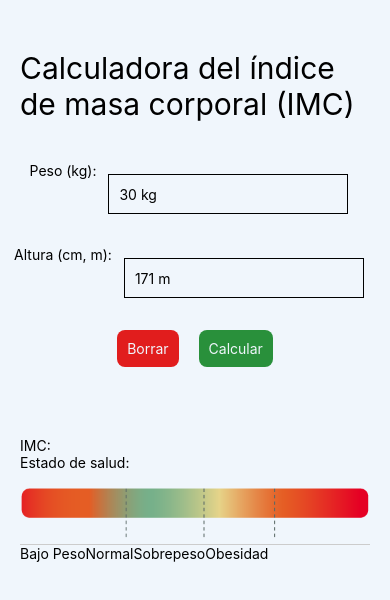
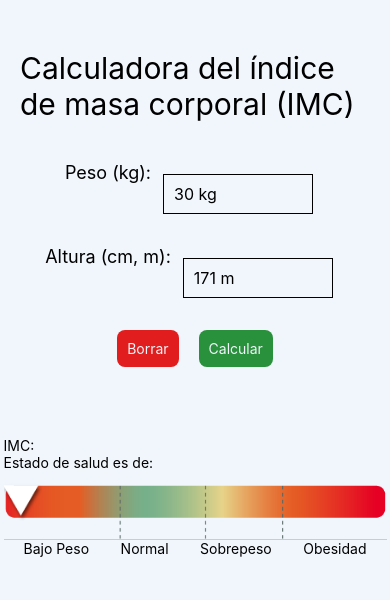
Before and after one commit to JoseCarlos00/calculadora-IMC-app, a React Native app: screen / in a window 390 px wide. Shown: the top 600 px of the page. Built offline with nearby package versions, Linux system fonts and the light colour scheme.

Commit message:
Add: se agrego indicador para el tipo de categoria

```diff
--- a/App.js
+++ b/App.js
@@ -9,18 +9,14 @@ import {
 	TouchableWithoutFeedback,
 	Keyboard,
 	Image,
-	Dimensions,
 } from 'react-native';
 
-const { width: widthWindows, height: heightWindows } = Dimensions.get('window');
-console.log({ widthWindows, heightWindows });
-
-import barraIMC from './assets/barraimc_barras.png';
-import indicator from './assets/trianguloblanco.png';
+import ImageBarraIMC from './assets/barraimc_barras.png';
+import ImageIndicator from './assets/trianguloblanco.png';
 
 export default function App() {
 	const [medidas, setMedidas] = useState({ peso: '', altura: '' });
-	const [IMC, setIMC] = useState('');
+	const [resultIMC, setResultIMC] = useState({ IMC: '', category: { label: '', left: 0 } });
 
 	const handleChangeInputWeight = (newValue) => {
 		setMedidas({ ...medidas, peso: newValue });
@@ -32,7 +28,37 @@ export default function App() {
 
 	const resetValues = () => {
 		setMedidas({ peso: '', altura: '' });
-		setIMC('');
+		setResultIMC('');
+	};
+
+	const getStateSalud = (IMC) => {
+		if (!IMC) {
+			return 'No calculado';
+		}
+
+		/**
+		 * Propiedad `left`
+		 * Bajo: 10
+		 * Normal: 120
+		 * Sobrepeso: 210
+		 * Obesidad: 280
+		 */
+
+		if (IMC < 18.5) {
+			return { label: 'Bajo peso', left: 0 };
+		}
+
+		if (IMC >= 18.5 && IMC < 25) {
+			return { label: 'Normal', left: 120 };
+		}
+
+		if (IMC >= 25 && IMC < 30) {
+			return { label: 'Sobrepeso', left: 210 };
+		}
+
+		if (IMC >= 30) {
+			return { label: 'Obesidad', left: 280 };
+		}
 	};
 
 	const calculateIMC = () => {
@@ -44,9 +70,11 @@ export default function App() {
 			altura = altura / 100;
 		}
 
-		const imc = peso / altura ** 2;
+		let imc = peso / altura ** 2;
+		const category = getStateSalud(imc);
 
-		setIMC(imc.toFixed(2));
+		setResultIMC({ IMC: imc.toFixed(2), category });
+		setMedidas({ peso: '', altura: '' });
 		Keyboard.dismiss();
 	};
 
@@ -56,7 +84,7 @@ export default function App() {
 				<Text style={styles.title}>Calculadora del índice de masa corporal (IMC)</Text>
 
 				<View style={styles.groupInputText}>
-					<Text>Peso (kg):</Text>
+					<Text style={styles.groupInputTextLabel}>Peso (kg):</Text>
 
 					<TextInput
 						style={styles.input}
@@ -68,13 +96,14 @@ export default function App() {
 				</View>
 
 				<View style={styles.groupInputText}>
-					<Text>Altura (cm, m):</Text>
+					<Text style={styles.groupInputTextLabel}>Altura (cm, m):</Text>
 
 					<TextInput
 						style={styles.input}
 						onChangeText={handleChangeInputHeight}
 						value={medidas.altura}
 						placeholder='171 m'
+						placeholderTextColor='#000'
 						keyboardType='numeric'
 					/>
 				</View>
@@ -96,16 +125,14 @@ export default function App() {
 				</View>
 
 				<View style={resultStyles.resultContainer}>
-					<View style={styles.row}>
-						<Text>IMC: {IMC}</Text>
+					<View>
+						<Text>IMC: {resultIMC.IMC}</Text>
+						<Text>Estado de salud es de: {resultIMC.category.label}</Text>
 					</View>
-
-					<Text>Estado de salud:</Text>
-					{/* <Text>{estadoSalud}</Text> */}
 
 					<View style={{ position: 'relative' }}>
 						<Image
-							source={barraIMC}
+							source={ImageBarraIMC}
 							style={resultStyles.barraIMC}
 							resizeMode='contain'
 						/>
@@ -116,6 +143,11 @@ export default function App() {
 							<Text>Sobrepeso</Text>
 							<Text>Obesidad</Text>
 						</View>
+
+						<Image
+							source={ImageIndicator}
+							style={{ ...resultStyles.indicator, left: resultIMC.category.left }}
+						/>
 					</View>
 				</View>
 
@@ -142,10 +174,13 @@ const styles = StyleSheet.create({
 		paddingInline: 20,
 	},
 	input: {
+		width: 150,
 		height: 40,
 		margin: 12,
 		borderWidth: 1,
 		padding: 10,
+		color: '#000',
+		fontSize: 16,
 	},
 	button: {
 		backgroundColor: '#29903B',
@@ -164,6 +199,9 @@ const styles = StyleSheet.create({
 		flexDirection: 'row',
 		justifyContent: 'space-evenly',
 	},
+	groupInputTextLabel: {
+		fontSize: 18,
+	},
 });
 
 const resultStyles = StyleSheet.create({
@@ -172,15 +210,29 @@ const resultStyles = StyleSheet.create({
 		marginTop: 50,
 	},
 	barraIMC: {
-		width: widthWindows - 40,
+		width: 383,
 		height: 83,
+		maxWidth: 383,
 	},
 	resultText: {
+		position: 'absolute',
+		display: 'flex',
+		width: 383,
 		borderTopColor: '#cccccc',
 		borderTopWidth: 1,
 
 		flexDirection: 'row',
+		justifyContent: 'space-between',
+		paddingInline: 20,
 
-		top: -10,
+		bottom: 0,
+		height: 15,
+	},
+	indicator: {
+		position: 'absolute',
+		width: 38,
+		height: 38,
+		top: 12,
+		left: 0,
 	},
 });
```
